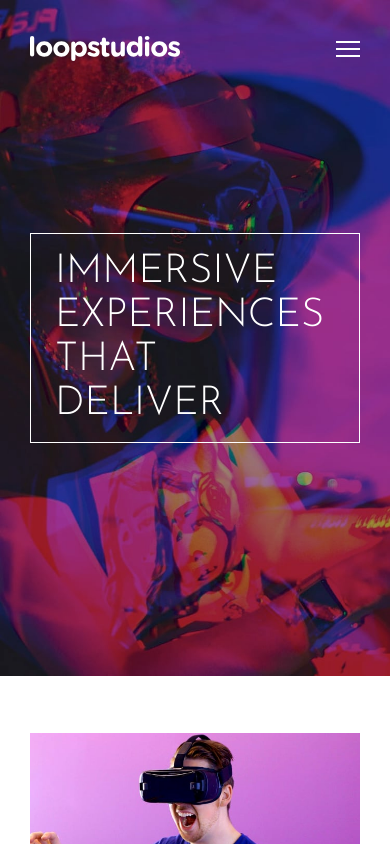
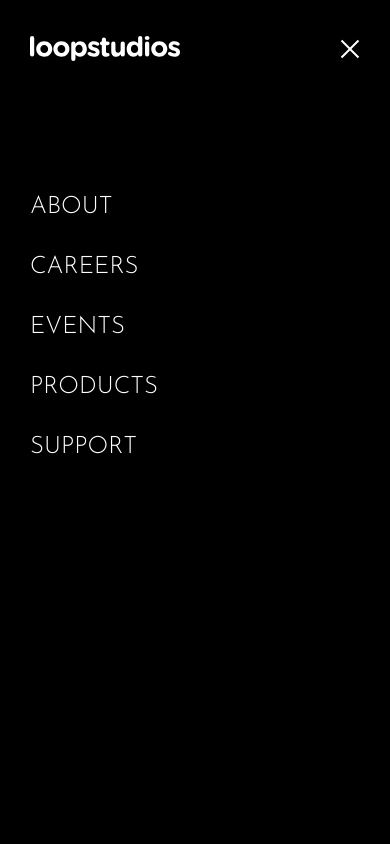
Before and after one commit to PastaSus/loopstudios-landing-page-main, a website: page src/index.html in a window 390 px wide. Both pictures are taken after a click on the button "Menu". Shown: the top 844 px of the page. Drawn offline with nearby package versions, Linux system fonts and the light colour scheme; files that its build step writes are made by us from their sources.

Commit message:
mobile burger nav working, set aria for mobile burger

```diff
--- a/package.json
+++ b/package.json
@@ -7,6 +7,7 @@
   "scripts": {
     "build:sass": "sass src/sass:public/dist",
     "copy:html": "copyfiles -u 1 ./src/*.html public",
+    "copy:js": "copyfiles -u 1 src/*.js public",
     "copy:images": "copyfiles -u 2 src/images/**/*.{jpg,png,svg} public/images",
     "copy": "npm-run-all --parallel copy:*",
     "watch:html": "onchange 'src/*.html' -- npm run copy:html",
@@ -15,7 +16,7 @@
     "watch": "npm-run-all --parallel watch:*",
     "serve": "browser-sync start --server public --files public",
     "start": "npm-run-all copy --parallel watch serve",
-    "build": "npm-run-all copy:html copy:images build:*",
+    "build": "npm-run-all copy:html copy:images copy:js build:*",
     "postbuild": "postcss public/dist/*.css -u autoprefixer cssnano -r --no-map"
   },
   "dependencies": {
--- a/src/index.html
+++ b/src/index.html
@@ -20,6 +20,7 @@
     />
 
     <link rel="stylesheet" type="text/css" href="/dist/styles.css" />
+    <script src="script.js" defer></script>
     <title>Frontend Mentor | Loopstudios landing page</title>
   </head>
   <body class="">
@@ -44,7 +45,7 @@
         >
           <span class="visually-hidden">Menu</span>
           <!-- simple hamburger icon -->
-          <img src="images/icon-hamburger.svg" alt="" />
+          <img src="images/icon-hamburger.svg" alt="" class="hamburger" />
         </button>
 
         <!-- primary navigation -->
--- a/src/sass/components/_menu-overlay.scss
+++ b/src/sass/components/_menu-overlay.scss
@@ -2,9 +2,15 @@
 @use "../base/" as b;
 
 .menu-overlay {
-  position: absolute;
+  position: relative;
   z-index: 3;
-  margin: abs.$spacing-128 0 0 abs.$spacing-16;
+  margin: abs.$spacing-128 auto abs.$spacing-16;
+
+  max-width: 330px;
+
+  @include abs.breakpoint(tablets) {
+    max-width: 630px;
+  }
   &__list {
     list-style-type: none;
     padding: 0;
--- /dev/null
+++ b/src/script.js
@@ -0,0 +1,29 @@
+document.addEventListener("DOMContentLoaded", () => {
+  const menuBtn = document.querySelector(".header__menu-btn");
+  const menuOverlay = document.querySelector(".menu-overlay");
+  const overlay = document.querySelector(".overlay");
+
+  menuBtn.addEventListener("click", openCloseMenu);
+
+  function openCloseMenu() {
+    const hamburger = menuBtn.querySelector(".hamburger");
+    const hiddenTxt = menuBtn.querySelector(".visually-hidden");
+
+    const isMenuOpen = hamburger.src.includes("icon-close");
+    const body = document.querySelector("body");
+
+    if (isMenuOpen) {
+      hamburger.src = "images/icon-hamburger.svg";
+      hiddenTxt.textContent = "Menu";
+      menuBtn.setAttribute("aria-expanded", "false");
+    } else {
+      hamburger.src = "images/icon-close.svg";
+      hiddenTxt.textContent = "Close Menu";
+      menuBtn.setAttribute("aria-expanded", "true");
+    }
+
+    overlay.classList.toggle("hidden");
+    menuOverlay.classList.toggle("hidden");
+    body.classList.toggle("no-scroll");
+  }
+});
```
Also changed, not shown: src/README-template.md.
